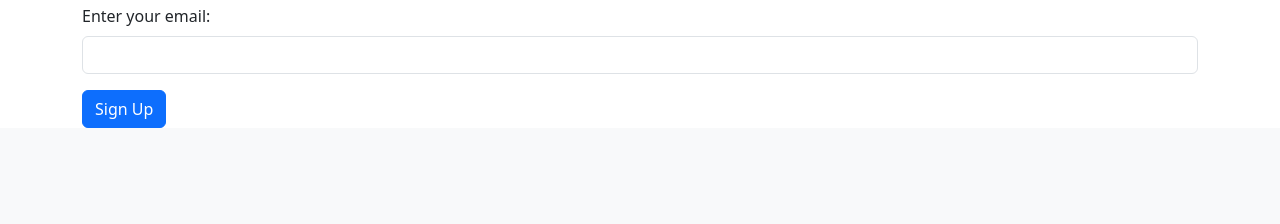
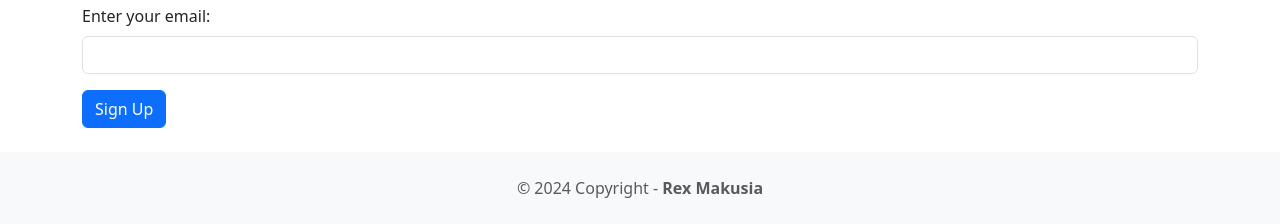
Before and after one commit to grecpt/Movie_Reviews_Django_App, a Django app: page / in a window 1280 px wide. Shown: the part 943-1167 px from the top of the page. Before the commit the page ends 1071 px from the top, so only its background shows below. Run offline with Django 5.2, Linux system fonts and the light colour scheme; data comes from the database, SQL or seed files in the repository.

Commit message:
Update the base template for the moviereviews project

```diff
--- a/moviereviews/templates/base.html
+++ b/moviereviews/templates/base.html
@@ -30,5 +30,14 @@
       {% block content %}
       {% endblock content %}
     </div>
+
+    <footer class="text-center text-lg-start bg-light text-muted mt-4">
+      <div class="text-center p-4">
+        &copy; 2024 Copyright -
+        <a class="text-reset fw-bold text-decoration-none"
+        target="_blank"
+        href="https://www.linkedin.com/in/rex-makusia-00333994/">Rex Makusia</a>
+      </div>
+    </footer>
 </body>
 </html>
```
